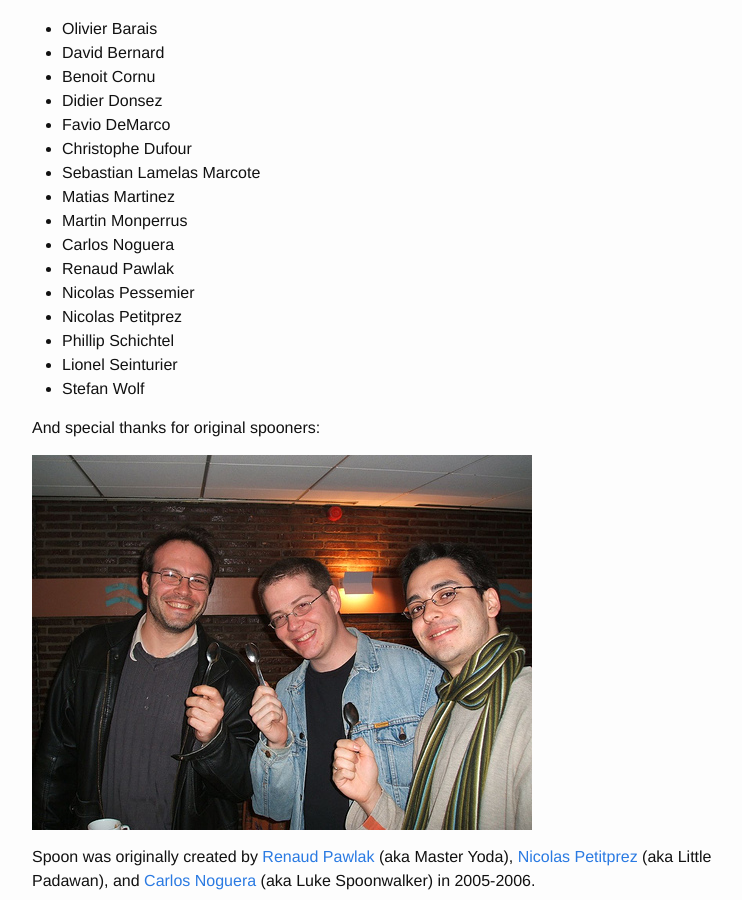
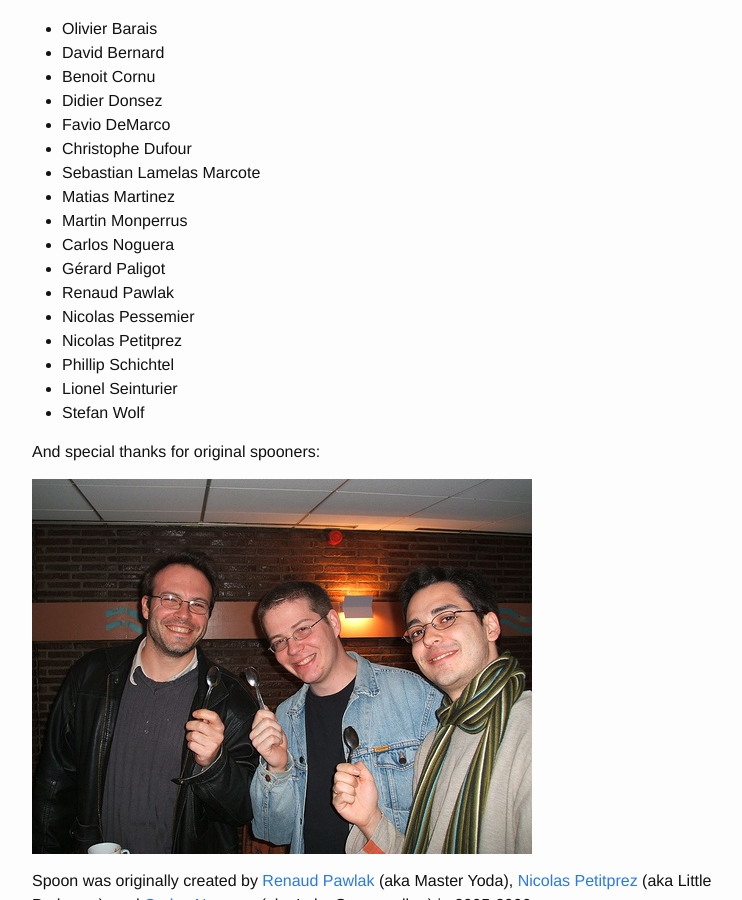
Before and after one commit to INRIA/spoon, a Jekyll site: the page built from 04-about.md, in a window 1280 px wide and 900 px high, scrolled down 712 px. Shown: the whole window, without its empty margins (238-980 px from the left). Built offline with Jekyll 4.4.1, drawn with Linux system fonts in a browser that asks for light colours.

Commit message:
Updates contributors in the website

```diff
--- a/04-about.md
+++ b/04-about.md
@@ -22,6 +22,7 @@ Thanks for all contributors of the project:
 * Matias Martinez
 * Martin Monperrus
 * Carlos Noguera
+* Gérard Paligot
 * Renaud Pawlak
 * Nicolas Pessemier
 * Nicolas Petitprez
```
